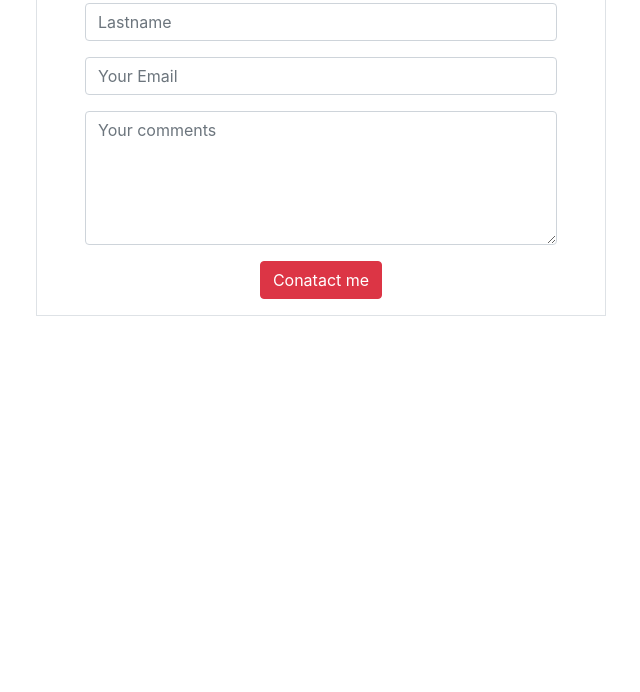
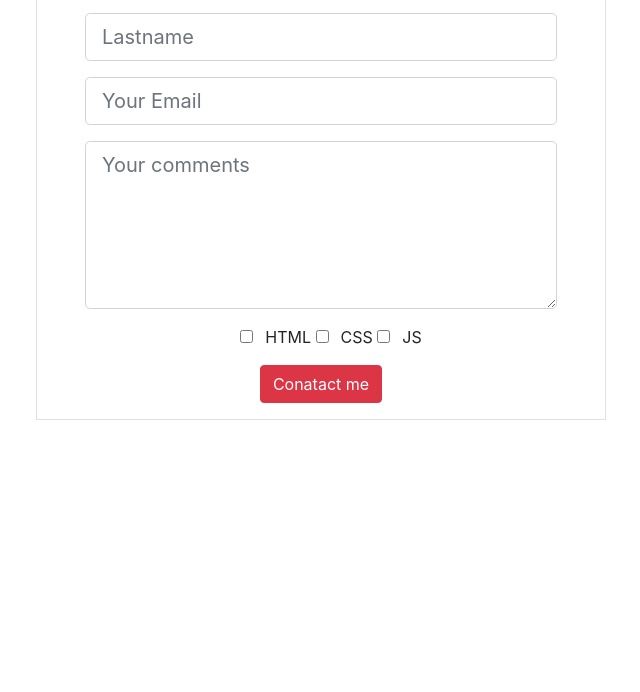
Before and after one commit to FazliddinKarimov1701/bootstrap_form, a plain HTML site: page index.html in a window 1280 px wide. Shown: the part 108-800 px from the top of the page, without its empty margins (319-959 px from the left). Drawn offline with Linux system fonts and the light colour scheme.

Commit message:
this is form in bootstrap

```diff
--- a/index.html
+++ b/index.html
@@ -11,16 +11,21 @@
 				<form class="border text-center offset-md-3 col-md-6 px-5">
 					<h1 class="text-center">Talk to me</h1>
 					<div class="form-group">
-						<input type="text" class="form-control " name="text" placeholder="Name">
+						<input type="text" class="form-control form-control-lg" name="text" placeholder="Name">
 					</div>
 					<div class="form-group">
-						<input type="text" class="form-control " name="text" placeholder="Lastname">
+						<input type="text" class="form-control form-control-lg" name="text" placeholder="Lastname">
 					</div>
 					<div class="form-group">
-						<input type="email" class="form-control " name="email" placeholder="Your Email">
+						<input type="email" class="form-control form-control-lg" name="email" placeholder="Your Email">
 					</div>
 					<div class="form-group">
-						<textarea class="form-control " rows="5" cols="22" placeholder="Your comments"></textarea>
+						<textarea class="form-control form-control-lg" rows="5" cols="22" placeholder="Your comments"></textarea>
+					</div>
+					<div class="form-group form-check text-center">
+						<input type="checkbox" class="form-check-inline" name="language[]" value="html">HTML
+						<input type="checkbox" class="form-check-inline" name="language[]" value="css">CSS
+						<input type="checkbox" class="form-check-inline" name="language[]" value="js">JS
 					</div>
 					<div class="form-group">
 						<button class="btn btn-danger">Conatact me</button>
```
